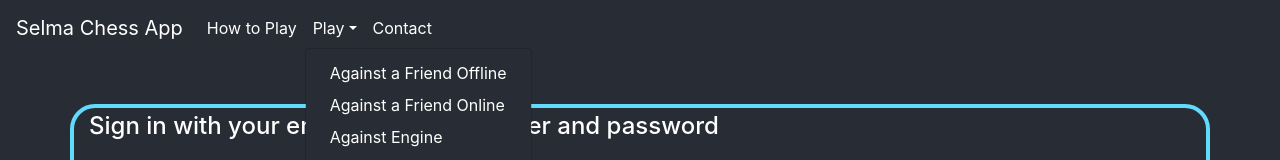
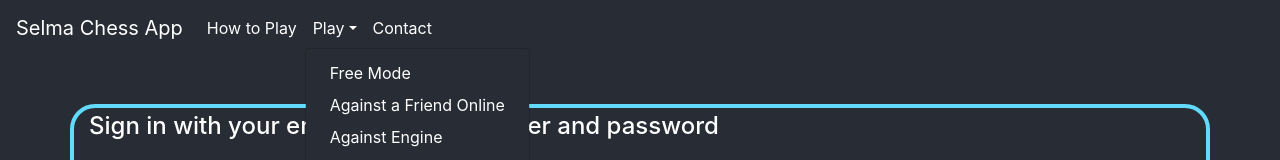
Before and after one commit to napoleon-commits/SelmaChessApp, a React (Create React App) app: page / in a window 1280 px wide. Both pictures are taken after a click on the button "Play". Shown: the top 160 px of the page. Built offline with nearby package versions, Linux system fonts and the light colour scheme.

Commit message:
different nomenclature

```diff
--- a/src/components/CustomNav.jsx
+++ b/src/components/CustomNav.jsx
@@ -22,7 +22,7 @@ const CustomNav = () => (
       <Nav activeKey={window.location.pathname} className="mr-auto">
         <Nav.Link href="/learn">How to Play</Nav.Link>
         <NavDropdown title="Play" id="basic-nav-dropdown">
-          <NavDropdown.Item href="/offline">Against a Friend Offline</NavDropdown.Item>
+          <NavDropdown.Item href="/offline">Free Mode</NavDropdown.Item>
           <NavDropdown.Item href="/online">Against a Friend Online</NavDropdown.Item>
           <NavDropdown.Item href="/engine">Against Engine</NavDropdown.Item>
         </NavDropdown>
```
